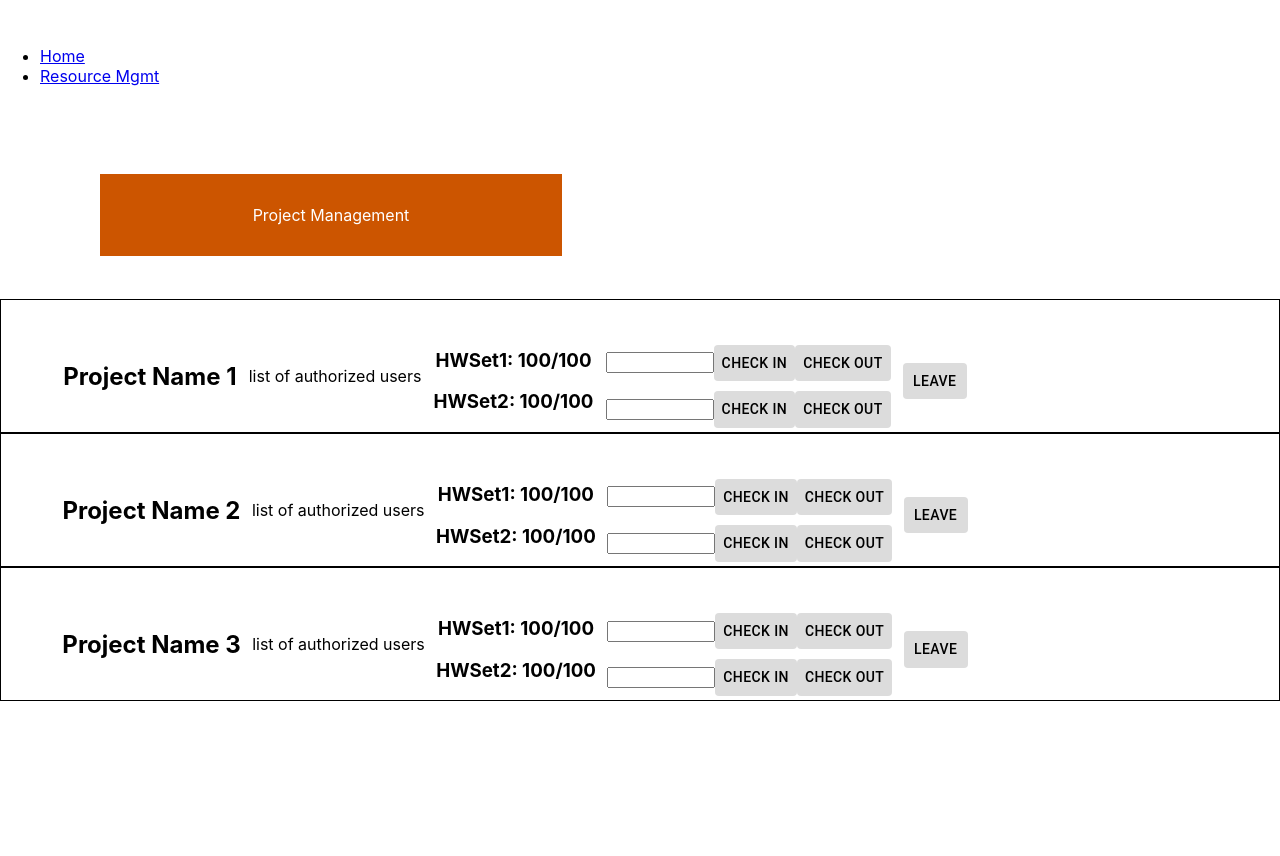
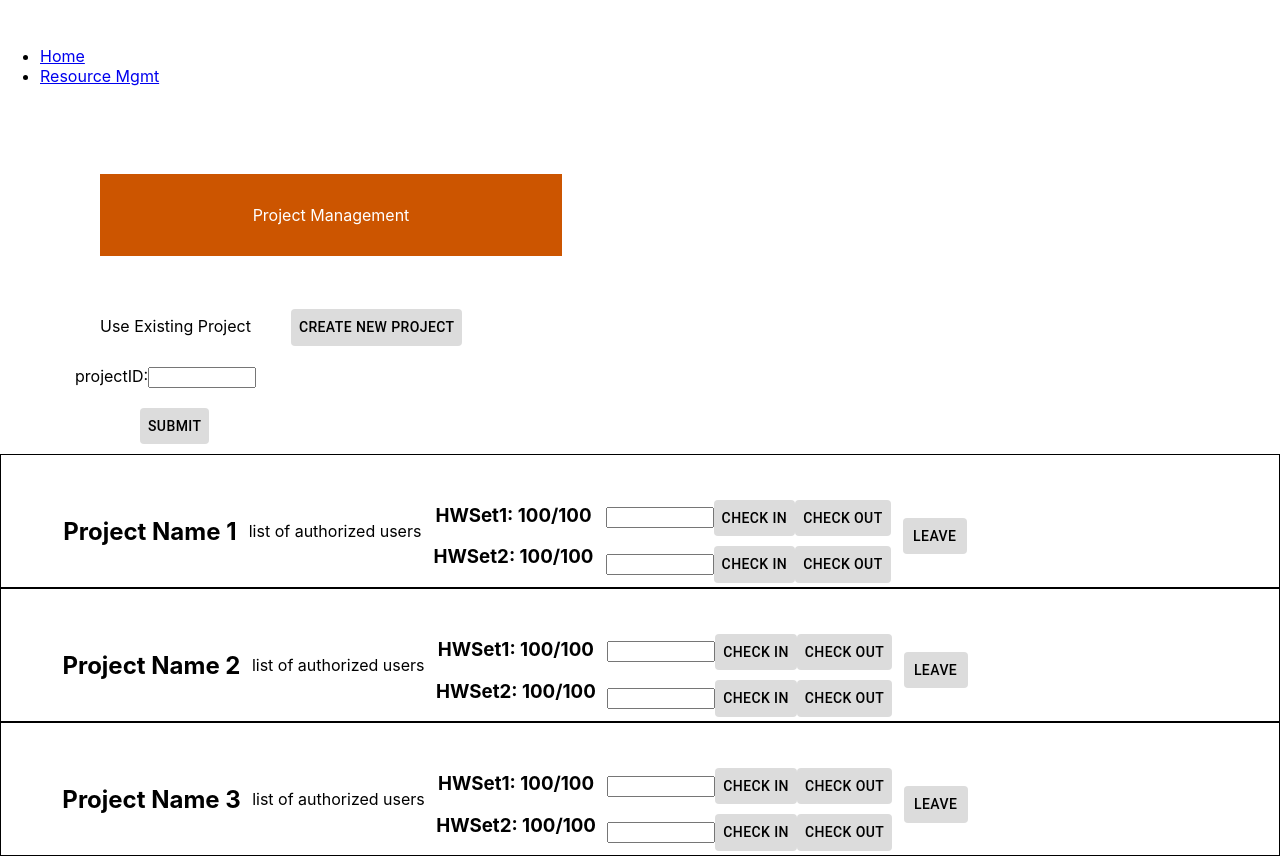
Before and after one commit to hna462/LateNightCommits_ECE461L, a React (Create React App) app in the folder software_lab/: page /resources in a window 1280 px wide. Before the commit the page ends 800 px from the top, so only its background shows below. Built offline with nearby package versions, Linux system fonts and the light colour scheme.

Commit message:
ProjectFront.js updated

```diff
--- a/software_lab/src/App.js
+++ b/software_lab/src/App.js
@@ -37,7 +37,7 @@ function App() {
 
 
         <Routes>
-             <Route path="/" element={<div><MyUser/>  <Forms/>  <ProjectFront/> </div>}></Route>
+             <Route path="/" element={<div><MyUser/>  <Forms/>  </div>}></Route>
             <Route path="/resources" element={ <Project/>}></Route>
         </Routes>
       </Router>
--- a/software_lab/src/MyProjectFront.css
+++ b/software_lab/src/MyProjectFront.css
@@ -39,4 +39,13 @@ input{
 }
 .ID{
     padding-left: 75px;
+    padding-bottom: 10px;
 }
+.projectSubmit{
+    padding-left: 140px;
+
+}
+.spacerID{
+    padding-top: 1px;
+padding-left: 0px;
+}
--- a/software_lab/src/MyProjectFront.js
+++ b/software_lab/src/MyProjectFront.js
@@ -1,6 +1,7 @@
 import React, { useState } from 'react';
 import './MyProjectFront.css';
 import { Box, Button } from '@mui/material';
+import Popup from 'reactjs-popup';
 
 function Form(props) {
   const [inputValue, setInputValue] = useState('');
@@ -22,7 +23,7 @@ function Form(props) {
       <form>
         <label>
           {props.title}:
-          <input type="text" value={inputValue} onChange={handleInputChange}/>
+          <input type="number" min = "0" value={inputValue} onChange={handleInputChange}/>
         </label>
 
       </form>
@@ -63,20 +64,34 @@ const ProjectFront = () => {
     return (
       <div>
         <div class = "titles">
-           <hr></hr>
-          Create New Project <span class="tab"></span>
 
           Use Existing Project
+          <span class = "tab"></span>
+          <Popup trigger=
+                {<Button style={{color: 'black', background: 'gainsboro'}}>
+                Create New Project
+            </Button>}
+                position="right center">
+                    Fill in project info
+                <div >
+
+
+                    <Form title="Name" />
+                  <div class= "spacerID">
+                  <Form title="Description" />
+                  </div>
+               <Form title="projectID" />
+
+                </div>
+            </Popup>
         </div>
-        <div class= "fo">
-           <Form title="Name" />
-           <div class= "space">
-             <Form title="projectID" />
-           </div>
-         </div>
 
-         <div class = "desc"><Form title="Description" /></div>
          <div class = "ID"><Form title="projectID" /></div>
+         <div class= "projectSubmit">
+         <Button  type= "submit" style={{color: 'black', background: 'gainsboro'}}>
+              Submit
+          </Button>
+          </div>
       </div>
     );
   };
--- a/software_lab/src/Projects.js
+++ b/software_lab/src/Projects.js
@@ -2,11 +2,14 @@ import React from 'react'
 import Banner from './ProjectBanner';
 import ProjectForms from './ProjectForms';
 import ProjectOutline from './ProjectOutline';
+import ProjectFront from './MyProjectFront';
+
 //todo add one of the components from react folder
 const Project = () => {
   return (
     <div>
       <Banner/>
+      <ProjectFront/>
       <ProjectOutline/>
     </div>
   )
```
Also changed, not shown: 1 other file (tests, documents, lock files or other folders).
